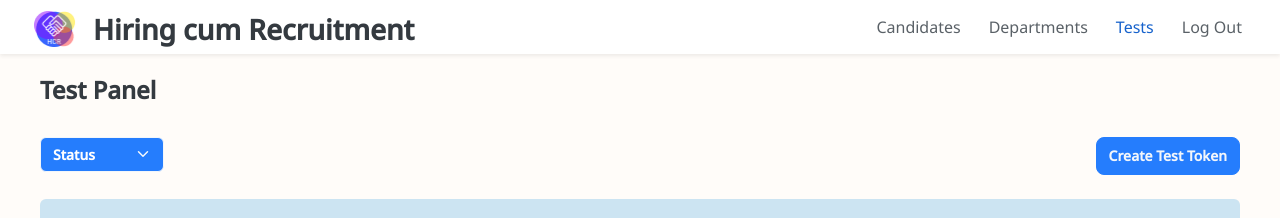
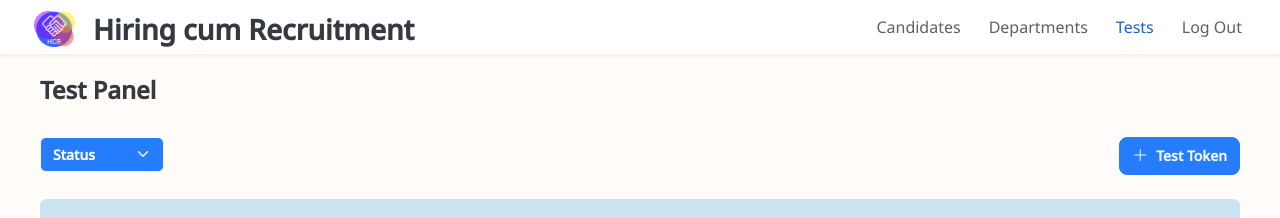
Before and after one commit to Maanas-Verma/recruitment-platform-fe, a React (Create React App) app: page /tests in a window 1280 px wide. Shown: the top 218 px of the page. Built offline with nearby package versions, Linux system fonts and the light colour scheme.

Commit message:
added test 2

```diff
--- a/src/components/Button.tsx
+++ b/src/components/Button.tsx
@@ -88,24 +88,25 @@ function Button(props: ButtonControlDetails): ReactElement {
     [extraIconClass, icon, size]
   );
 
+  const spinStyle = (size: string): Object => {
+    if (size === "small") {
+      return { width: "0.85rem", height: "0.85rem" };
+    } else if (size === "large") {
+      return { width: "1.15rem", height: "1.15rem" };
+    } else if (size === "medium") {
+      return { width: "1rem", height: "1rem" };
+    }
+    return {};
+  };
+
   /**
    * Function to set the loading indicator on the button.
    */
   const renderLoadingSpinner = (): ReactElement => {
-    let spinStyle: Object;
-
-    if (size === "small") {
-      spinStyle = { width: "0.85rem", height: "0.85rem" };
-    } else if (size === "large") {
-      spinStyle = { width: "1.15rem", height: "1.15rem" };
-    } else if (size === "medium") {
-      spinStyle = { width: "1rem", height: "1rem" };
-    }
-
     const spinnerBorder = (
       <span
         className="spinner-border spinner-border-sm"
-        // style={spinStyle}
+        style={spinStyle(size)}
         role="status"
         aria-hidden="true"
       />
@@ -113,7 +114,7 @@ function Button(props: ButtonControlDetails): ReactElement {
     const spinnerGrow = (
       <span
         className="spinner-grow spinner-grow-sm"
-        // style={spinStyle}
+        style={spinStyle(size)}
         role="status"
         aria-hidden="true"
       />
@@ -149,11 +150,11 @@ function Button(props: ButtonControlDetails): ReactElement {
   const renderButtonContent = (): ReactElement => (
     <>
       {icon && iconPlacement === "start" && (
-        <i className={`${setIconClassName()} ${name ? "me-3" : "mx-1"}`} />
+        <i className={`${setIconClassName()} ${name ? "me-2" : "mx-1"}`} />
       )}
       {name}
       {icon && iconPlacement === "end" && (
-        <i className={`${setIconClassName()} ${name ? "ms-3" : "mx-1"}`} />
+        <i className={`${setIconClassName()} ${name ? "ms-2" : "mx-1"}`} />
       )}
     </>
   );
--- a/src/pages/test-page/TestControl.tsx
+++ b/src/pages/test-page/TestControl.tsx
@@ -22,7 +22,6 @@ function TestControlPanel(props: TestControlPanelProps): ReactElement {
 
   return (
     <div className="d-flex flex-wrap gap-6">
-      <div>
       <DropdownControl
         controlKey={"status"}
         defaultValue={{ name: "Status", value: "" }}
@@ -38,15 +37,17 @@ function TestControlPanel(props: TestControlPanelProps): ReactElement {
         extraClass="bg-primary text-white fw-bold fs-7"
         handleOnChange={handleStatusOnChange}
       />
-      </div>
       <div className="ms-auto">
         <Button
           size="medium"
           theme="primary"
-          name="Create Test Token"
+          name="Test Token"
           buttonId="create-test"
           onClick={setSelectedTestStatus}
           extraClass="fw-bold fs-7"
+          icon="plus-lg"
+          iconPlacement="start"
+          extraIconClass="h6"
         ></Button>
       </div>
     </div>
--- a/src/pages/test-page/TestCreation.tsx
+++ b/src/pages/test-page/TestCreation.tsx
@@ -65,8 +65,10 @@ const TestCreation = (props: TestCreationProps): ReactElement => {
                   </div>
                   <div>
                     <TextAreaControl
+                      rows={5}
                       label={"Title Description"}
                       controlKey={"title-description"}
+                      controlPlaceholder={"Enter detail here..."}
                       validationObject={{
                         required: "Please fill title description as required",
                       }}
```
Lines whose indentation alone changed are shown as unchanged.
